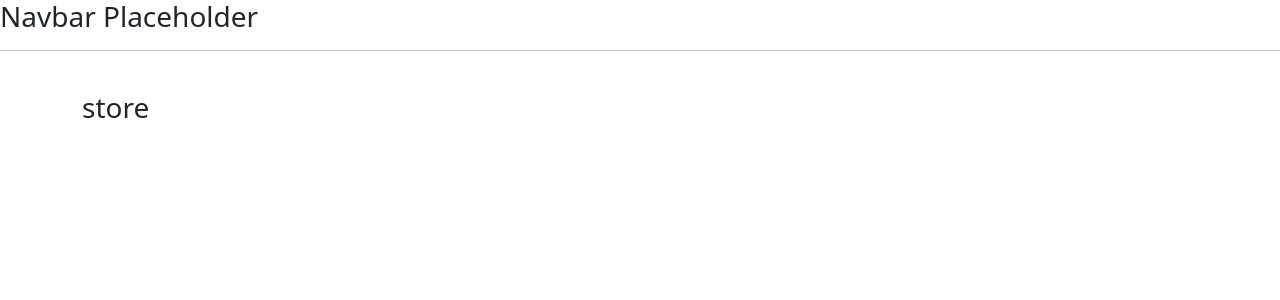
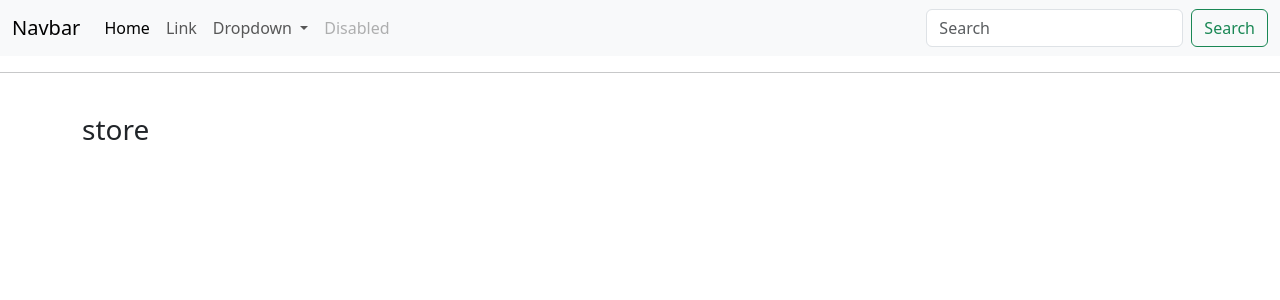
Before and after one commit to Dhie-boop/Ecommerce, a Django app: page / in a window 1280 px wide. Shown: the top 300 px of the page. Run offline with Django 5.2, Linux system fonts and the light colour scheme.

Commit message:
added the include tags to the main html files

```diff
--- a/Ecom/Store/templates/store/main.html
+++ b/Ecom/Store/templates/store/main.html
@@ -9,7 +9,7 @@
     <link href="https://cdn.jsdelivr.net/npm/bootstrap@5.3.3/dist/css/bootstrap.min.css" rel="stylesheet" integrity="sha384-QWTKZyjpPEjISv5WaRU9OFeRpok6YctnYmDr5pNlyT2bRjXh0JMhjY6hW+ALEwIH" crossorigin="anonymous">
 </head>
 <body>
-    <h3> Navbar Placeholder </h3>
+    {% include "store/navbar.html" %}
     <hr>
 
     <div class="container">
--- /dev/null
+++ b/Ecom/Store/templates/store/navbar.html
@@ -0,0 +1,36 @@
+<nav class="navbar navbar-expand-lg bg-body-tertiary">
+    <div class="container-fluid">
+      <a class="navbar-brand" href="#">Navbar</a>
+      <button class="navbar-toggler" type="button" data-bs-toggle="collapse" data-bs-target="#navbarSupportedContent" aria-controls="navbarSupportedContent" aria-expanded="false" aria-label="Toggle navigation">
+        <span class="navbar-toggler-icon"></span>
+      </button>
+      <div class="collapse navbar-collapse" id="navbarSupportedContent">
+        <ul class="navbar-nav me-auto mb-2 mb-lg-0">
+          <li class="nav-item">
+            <a class="nav-link active" aria-current="page" href="#">Home</a>
+          </li>
+          <li class="nav-item">
+            <a class="nav-link" href="#">Link</a>
+          </li>
+          <li class="nav-item dropdown">
+            <a class="nav-link dropdown-toggle" href="#" role="button" data-bs-toggle="dropdown" aria-expanded="false">
+              Dropdown
+            </a>
+            <ul class="dropdown-menu">
+              <li><a class="dropdown-item" href="#">Action</a></li>
+              <li><a class="dropdown-item" href="#">Another action</a></li>
+              <li><hr class="dropdown-divider"></li>
+              <li><a class="dropdown-item" href="#">Something else here</a></li>
+            </ul>
+          </li>
+          <li class="nav-item">
+            <a class="nav-link disabled" aria-disabled="true">Disabled</a>
+          </li>
+        </ul>
+        <form class="d-flex" role="search">
+          <input class="form-control me-2" type="search" placeholder="Search" aria-label="Search">
+          <button class="btn btn-outline-success" type="submit">Search</button>
+        </form>
+      </div>
+    </div>
+  </nav>
```
